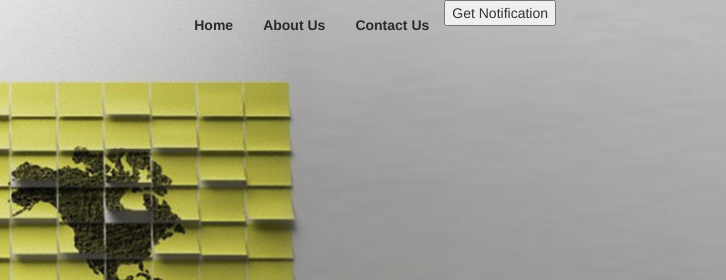
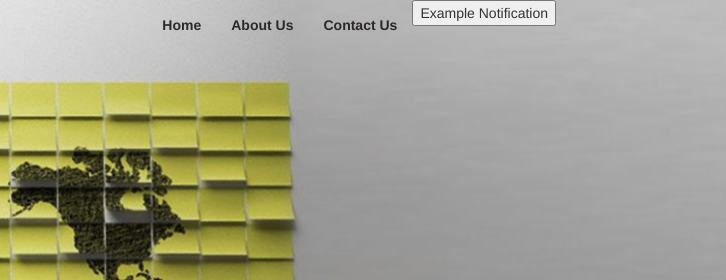
Before and after one commit to verticurl1/verticurl, a plain HTML site: page index.html in a window 1280 px wide. Shown: the top 280 px of the page, 554-1280 px from the left. Drawn offline with nearby package versions, Linux system fonts and the light colour scheme.

Commit message:
Add files via upload

```diff
--- a/index.html
+++ b/index.html
@@ -40,9 +40,9 @@
                     <li><a href="index.html">Home</a></li>
                     <li><a href="https://www.verticurl.com/about-us/our-clients" target="_blank">About Us</a></li>
                     <li><a href="https://www.verticurl.com/need-more-information" target="_blank">Contact Us</a></li>
-			  <li>
-      <button class="js-notification-overview">Get Notification</button>
-    </li>
+			  <li> <p class="demo-btns">
+      <button class="js-notification-overview">Example Notification</button>
+    </p></li>
                   </ul>
                 </div>
               </div>
```
